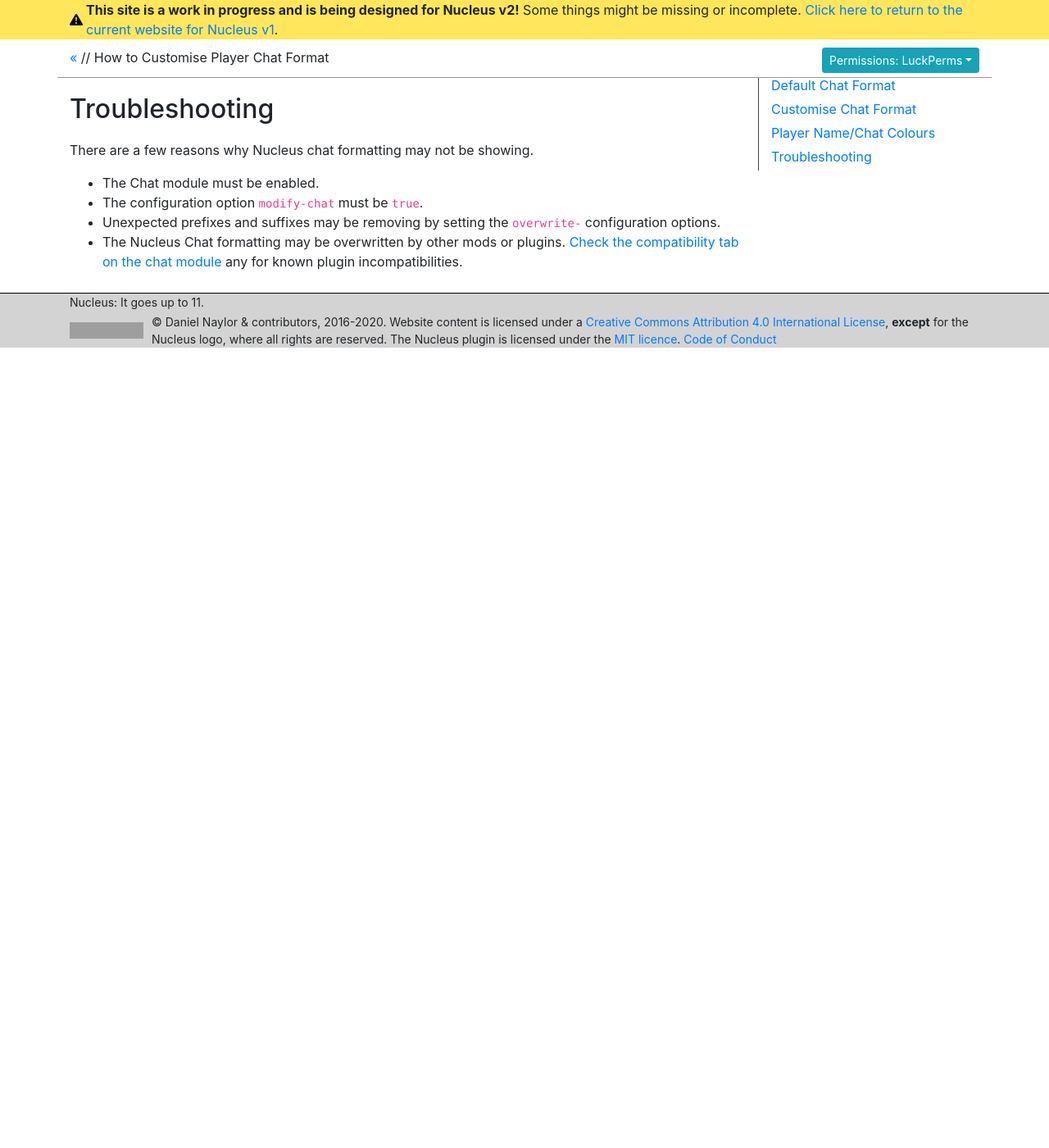
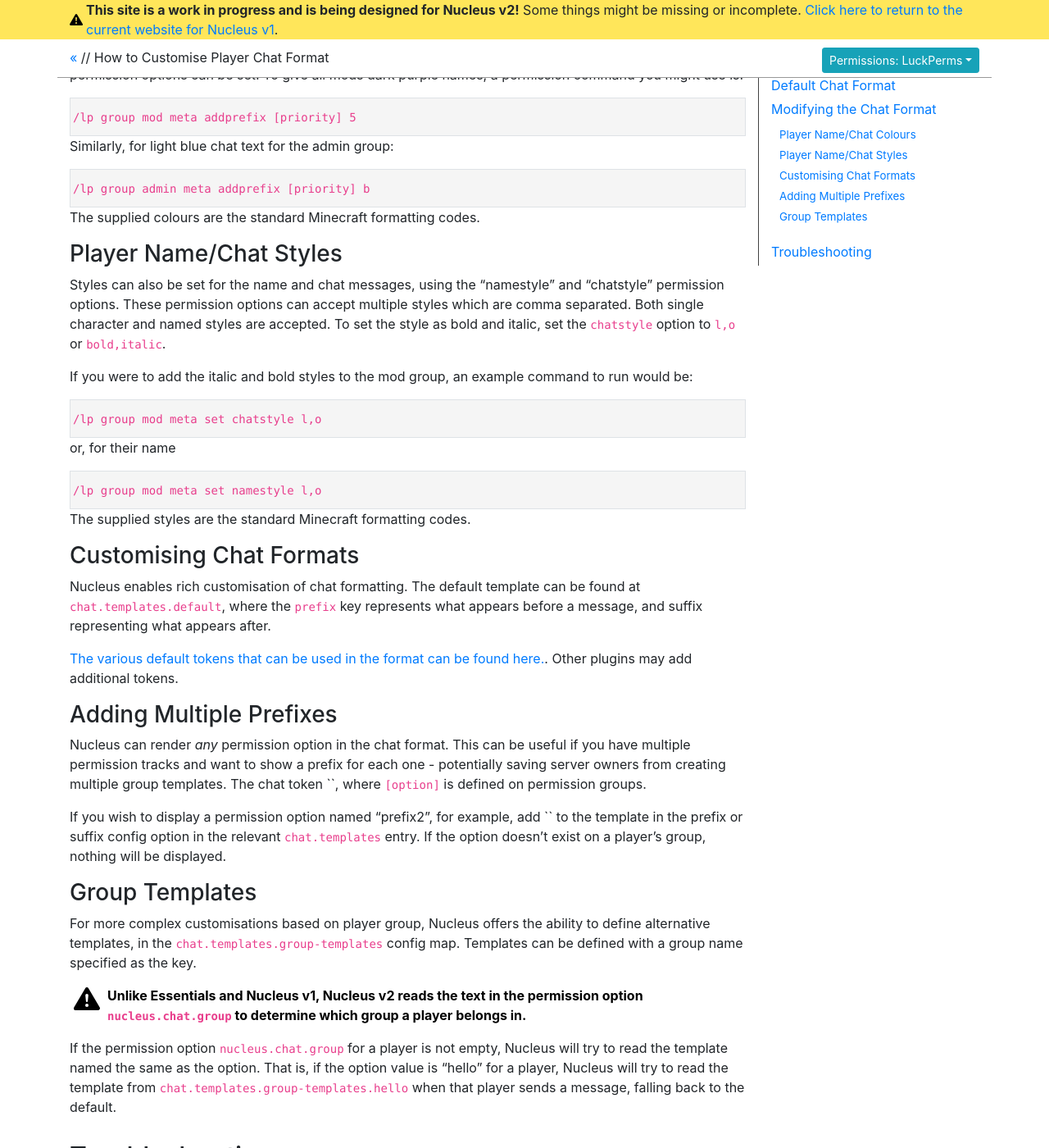
Before and after one commit to NucleusPowered/site-v2, a Jekyll site: the page built from docs/howto/chat.md, in a window 1280 px wide and 1400 px high, scrolled down 767 px. Shown: the whole window at 82% size. Built offline with Jekyll 4.4.1, drawn with Linux system fonts in a browser that asks for light colours; before the commit the page ends 1191 px from its top, so only the background shows below that; some of the changed text lies outside the part shown; grey boxes are pictures that could not be loaded.

Commit message:
Add more info about chat.

```diff
--- a/docs/howto/chat.md
+++ b/docs/howto/chat.md
@@ -22,10 +22,67 @@
 
 {% include permissionblock.html cmdtype="groupPrefix,groupOption" user="mod" option="prefix" value="&5[Mod]" %}
 
-## Customise Chat Format
+## Modifying the Chat Format
 
-## Player Name/Chat Colours
+### Player Name/Chat Colours
 
+To give the player's name, or their chat, a default display colour, the "namecolour" and "chatcolour" permission options
+can be set. To give all mods dark purple names, a permission command you might use is:
+
+{% include permissionblock.html cmdtype="groupPrefix,groupOption" user="mod" option="namecolour" value="5" %}
+
+Similarly, for light blue chat text for the admin group:
+
+{% include permissionblock.html cmdtype="groupPrefix,groupOption" user="admin" option="chatcolour" value="b" %}
+
+The supplied colours are the standard Minecraft formatting codes.
+
+### Player Name/Chat Styles
+
+Styles can also be set for the name and chat messages, using the "namestyle" and "chatstyle" permission options.
+These permission options can accept multiple styles which are comma separated. Both single character and named
+styles are accepted. To set the style as bold and italic, set the `chatstyle` option to `l,o` or `bold,italic`.
+
+If you were to add the italic and bold styles to the mod group, an example command to run would be:
+
+{% include permissionblock.html cmdtype="groupOption" user="mod" option="chatstyle" value="l,o" %}
+
+or, for their name
+
+{% include permissionblock.html cmdtype="groupOption" user="mod" option="namestyle" value="l,o" %}
+
+The supplied styles are the standard Minecraft formatting codes.
+
+### Customising Chat Formats
+
+Nucleus enables rich customisation of chat formatting. The default template can be found at `chat.templates.default`,
+where the `prefix` key represents what appears before a message, and suffix representing what appears after.
+
+[The various default tokens that can be used in the format can be found here.](../links-and-tokens.html). Other plugins
+may add additional tokens.
+
+### Adding Multiple Prefixes
+
+Nucleus can render _any_ permission option in the chat format. This can be useful if you have multiple permission tracks
+and want to show a prefix for each one - potentially saving server owners from creating multiple group templates. The chat
+token `{{o:[option]}}`, where `[option]` is defined on permission groups.
+
+If you wish to display a permission option named "prefix2", for example, add `{{o:prefix2}}` to the template in the
+prefix or suffix config option in the relevant `chat.templates` entry. If the option doesn't exist on a player's group,
+nothing will be displayed.
+
+### Group Templates
+
+For more complex customisations based on player group, Nucleus offers the ability to define alternative templates, in
+the `chat.templates.group-templates` config map. Templates can be defined with a group name specified as the key.
+
+> Unlike Essentials and Nucleus v1, Nucleus v2 reads the text in the permission option `nucleus.chat.group`
+> to determine which group a player belongs in.
+{:.bl.warn}
+
+If the permission option `nucleus.chat.group` for a player is not empty, Nucleus will try to read the template named
+the same as the option. That is, if the option value is "hello" for a player, Nucleus will try to read the template from
+`chat.templates.group-templates.hello` when that player sends a message, falling back to the default.
 
 ## Troubleshooting
 
```
